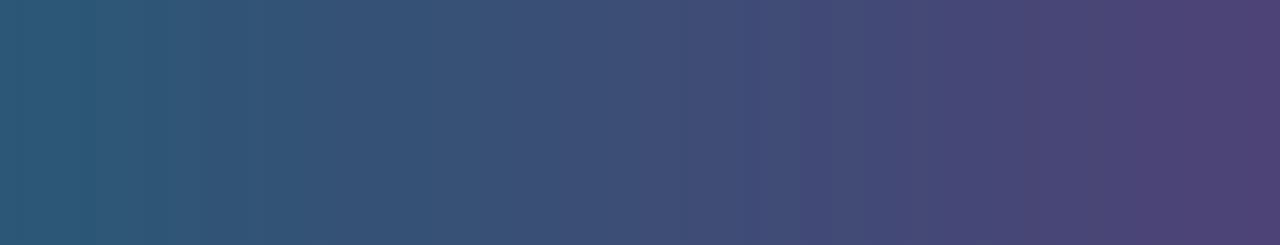
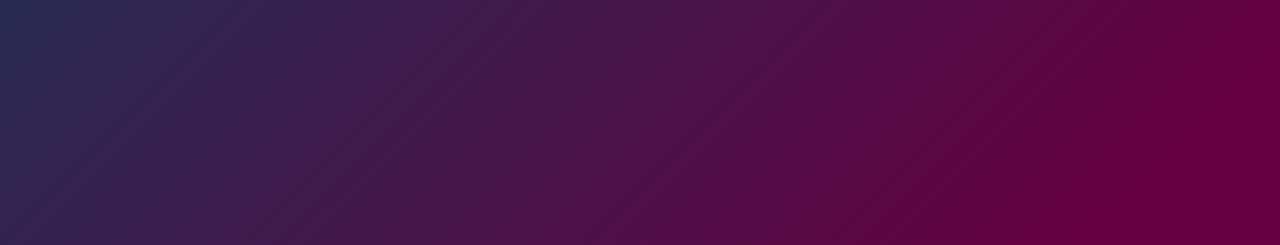
Before and after one commit to RealPeha/how-to-install, a Gatsby site: page / in a window 1280 px wide. Shown: the part 555-800 px from the top of the page. Built offline with nearby package versions, Linux system fonts and the light colour scheme; Gatsby itself is replaced by a stand-in of ours.

Commit message:
update background gradient

```diff
--- a/src/style.css
+++ b/src/style.css
@@ -43,7 +43,8 @@
 }
 
 .light {
-	--page-background: linear-gradient(to right, #2b5876, #4e4376);
+	--page-background: linear-gradient(135deg,#0e3c5a 0%,#650041 90%);
+	/* linear-gradient(to right, #2b5876, #4e4376); */
 	/* linear-gradient(135deg, rgba(154,57,163,1) 0%, rgba(65,103,168,1) 100%); */
 	--page-color: #fff;
 	--search-button-background: #f44336;
```
